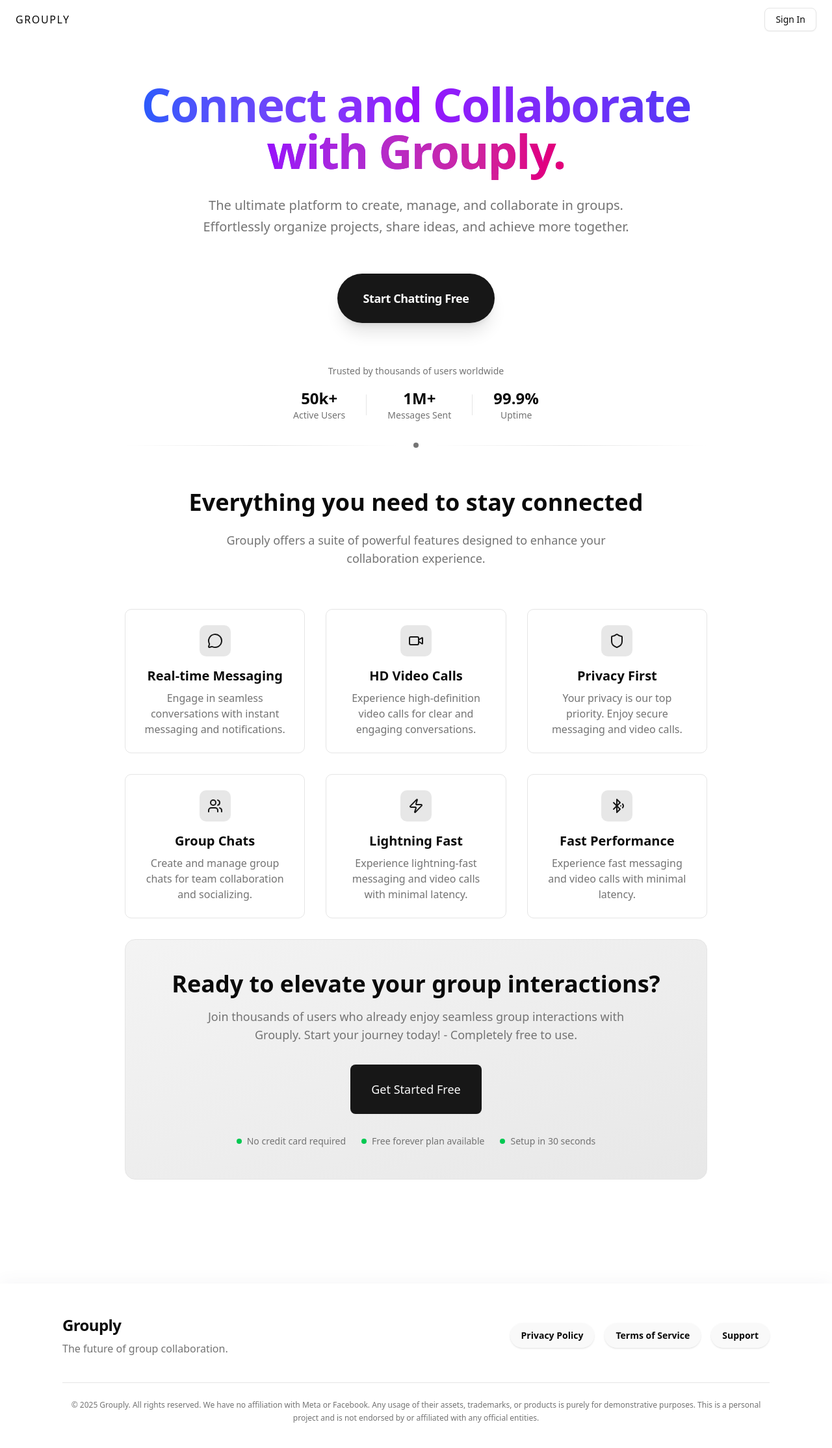
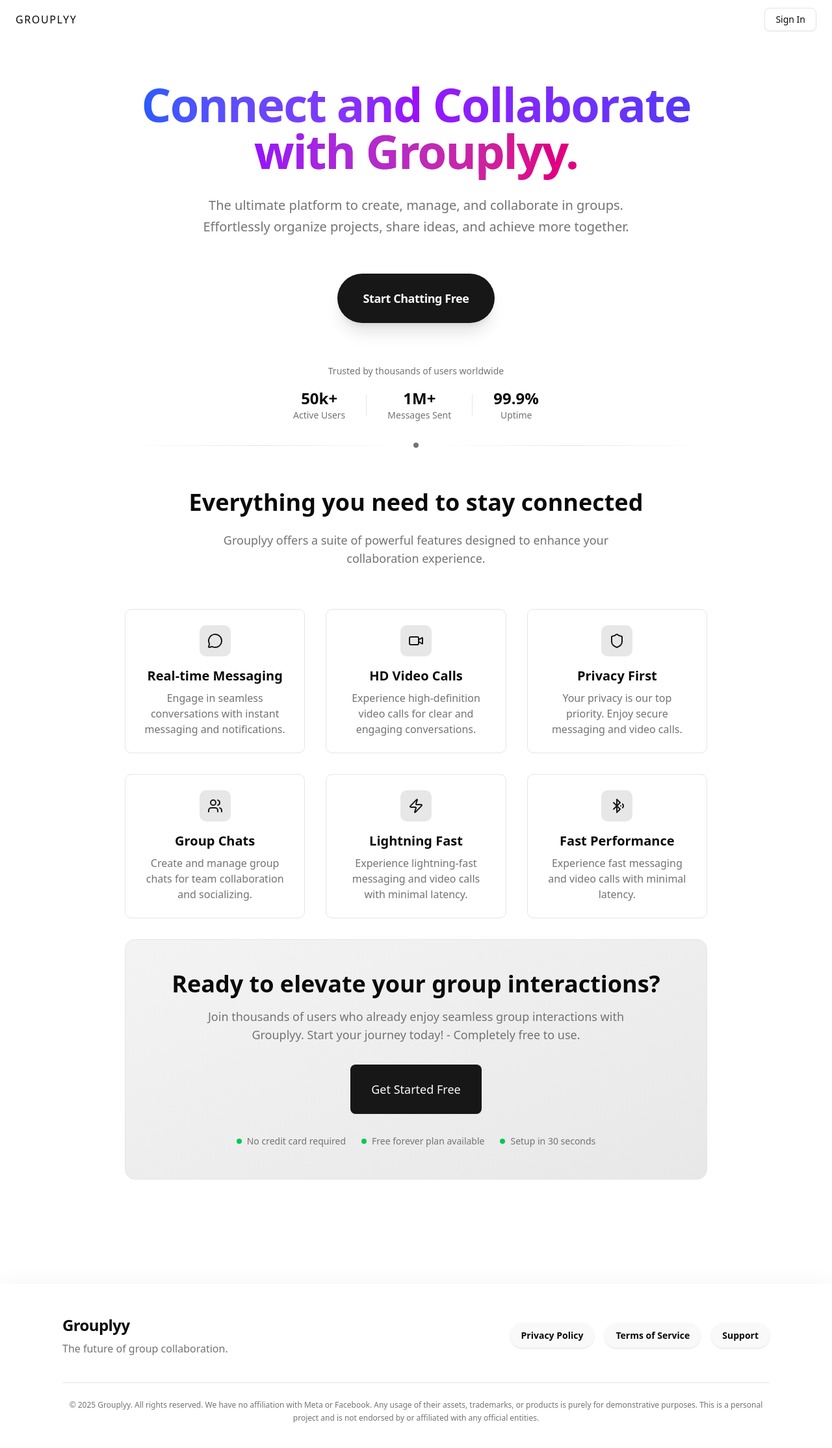
Before and after one commit to CryptoGuyDeve/Grouply, a Next.js app: page / in a window 1280 px wide. Shown: the top 2228 px of the page at 65% size. Built offline with nearby package versions, Linux system fonts and the light colour scheme; no server answers.

Commit message:
04 Changed Name Grouply to Grouply

```diff
--- a/app/(signed-in)/layout.tsx
+++ b/app/(signed-in)/layout.tsx
@@ -43,7 +43,7 @@ function Layout({ children }: { children: React.ReactNode }) {
               />
               <Link href="/dashboard">
                 <h1 className="text-lg font-bold tracking-wider uppercase">
-                  Grouply
+                  Grouplyy
                 </h1>
               </Link>
             </header>
--- a/app/layout.tsx
+++ b/app/layout.tsx
@@ -16,9 +16,9 @@ const geistMono = Geist_Mono({
 });
 
 export const metadata: Metadata = {
-  title: "Grouply – Connect & Collaborate",
+  title: "Grouplyy – Connect & Collaborate",
   description:
-    "Grouply is the ultimate platform to create, manage, and collaborate in groups. Effortlessly organize projects, share ideas, and achieve more together.",
+    "Grouplyy is the ultimate platform to create, manage, and collaborate in groups. Effortlessly organize projects, share ideas, and achieve more together.",
 };
 
 export default function RootLayout({
--- a/app/page.tsx
+++ b/app/page.tsx
@@ -26,7 +26,7 @@ export default function Home() {
               Connect and Collaborate
               <br />
               <span className="bg-clip-text text-transparent bg-gradient-to-r from-purple-600 to-pink-600 dark:from-purple-400 dark:to-pink-400">
-                with Grouply.
+                with Grouplyy.
               </span>
             </h1>
             <p className="text-xl text-muted-foreground max-w-2xl mx-auto leading-relaxed">
@@ -90,7 +90,7 @@ export default function Home() {
                 Everything you need to stay connected
               </h2>
               <p className="text-lg text-muted-foreground max-w-2xl mx-auto">
-                Grouply offers a suite of powerful features designed to enhance
+                Grouplyy offers a suite of powerful features designed to enhance
                 your collaboration experience.
               </p>
             </div>
@@ -137,7 +137,7 @@ export default function Home() {
               </h2>
               <p className="text-lg text-muted-foreground mb-8 max-w-2xl mx-auto">
                 Join thousands of users who already enjoy seamless group
-                interactions with Grouply. Start your journey today! -
+                interactions with Grouplyy. Start your journey today! -
                 Completely free to use.
               </p>
 
@@ -174,7 +174,7 @@ export default function Home() {
         <div className="max-w-6xl mx-auto px-4 sm:px-8 py-12">
           <div className="flex flex-col sm:flex-row justify-between items-center gap-10 sm:gap-0">
             <div className="text-center sm:text-left">
-              <span className="text-2xl font-extrabold tracking-tight">Grouply</span>
+              <span className="text-2xl font-extrabold tracking-tight">Grouplyy</span>
               <p className="text-base text-muted-foreground mt-2 font-medium">
                 The future of group collaboration.
               </p>
@@ -202,7 +202,7 @@ export default function Home() {
           </div>
           <div className="border-t mt-10 pt-6 text-center">
             <p className="text-xs text-muted-foreground font-light leading-relaxed">
-              © 2025 Grouply. All rights reserved. We have no affiliation with Meta or Facebook. Any usage of their assets, trademarks, or products is purely for demonstrative purposes. This is a personal project and is not endorsed by or affiliated with any official entities.
+              © 2025 Grouplyy. All rights reserved. We have no affiliation with Meta or Facebook. Any usage of their assets, trademarks, or products is purely for demonstrative purposes. This is a personal project and is not endorsed by or affiliated with any official entities.
             </p>
           </div>
         </div>
--- a/components/Header.tsx
+++ b/components/Header.tsx
@@ -13,7 +13,7 @@ function Header() {
   return (
     <header className="flex items-center justify-between px-4 h-15 sm:px-6">
       <Link href="/dashboard" className="font-medium uppercase tracking-widest">
-        Grouply
+        Grouplyy
       </Link>
 
       <div className="flex items-center gap-2">
```
Also changed, not shown: 2 other files (tests, documents, lock files or other folders).
